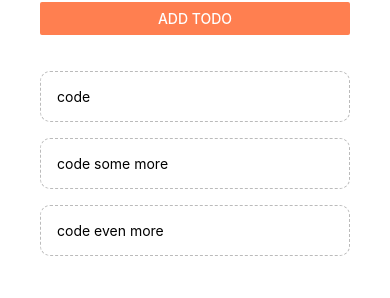
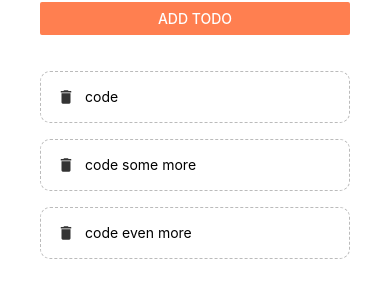
Before and after one commit to Learningstuff98/react-native-app, a React Native app: screen / in a window 390 px wide. Shown: the part 158-456 px from the top of the page. Built offline with nearby package versions, Linux system fonts and the light colour scheme.

Commit message:
Added an icon

```diff
--- a/components/todoItem.js
+++ b/components/todoItem.js
@@ -1,12 +1,14 @@
 import React from 'react';
-import { StyleSheet, Text, TouchableOpacity } from 'react-native';
+import { StyleSheet, Text, TouchableOpacity, View } from 'react-native';
+import { MaterialIcons } from '@expo/vector-icons';
 
 export default function TodoItem({ item, pressHandler }) {
   return (
     <TouchableOpacity onPress={() => pressHandler(item.key)}>
-      <Text style={styles.item}>
-        {item.text}
-      </Text>
+      <View style={styles.item}>
+        <MaterialIcons name='delete' size={18} color='#333' />
+        <Text style={styles.itemText}>{item.text}</Text>
+      </View>
     </TouchableOpacity>
   );
 }
@@ -18,6 +20,10 @@
     borderColor: '#bbb',
     borderWidth: 1,
     borderStyle: 'dashed',
-    borderRadius: 10
+    borderRadius: 10,
+    flexDirection: 'row'
+  },
+  itemText: {
+    marginLeft: 10
   }
 });
```
